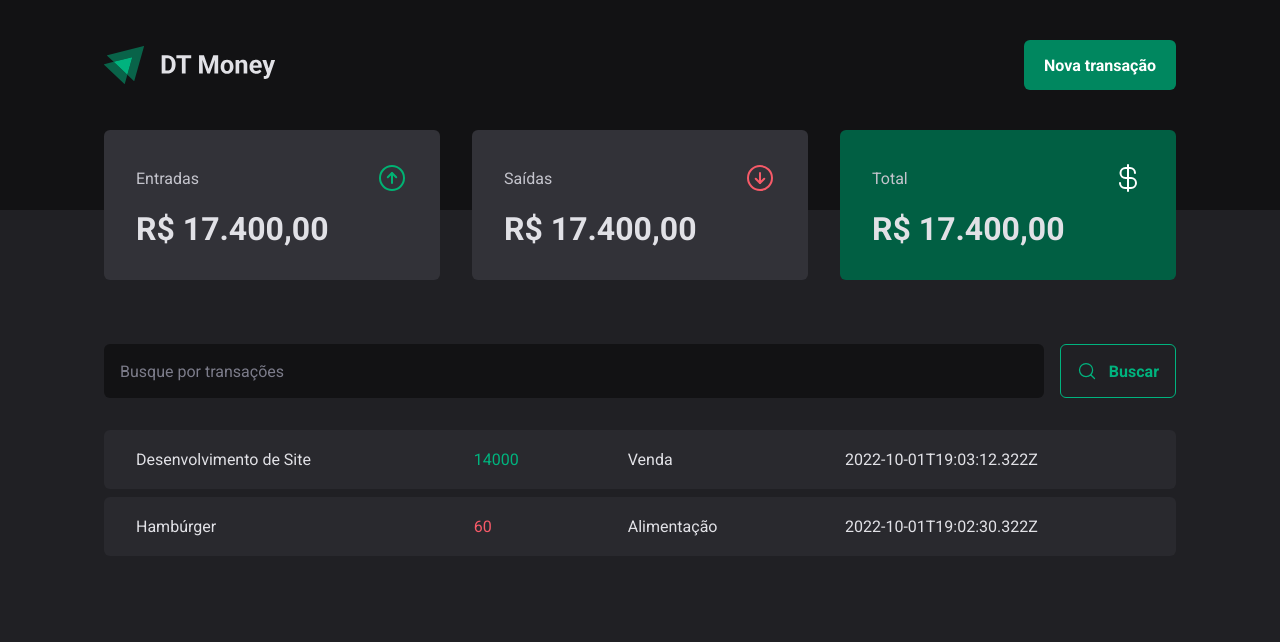
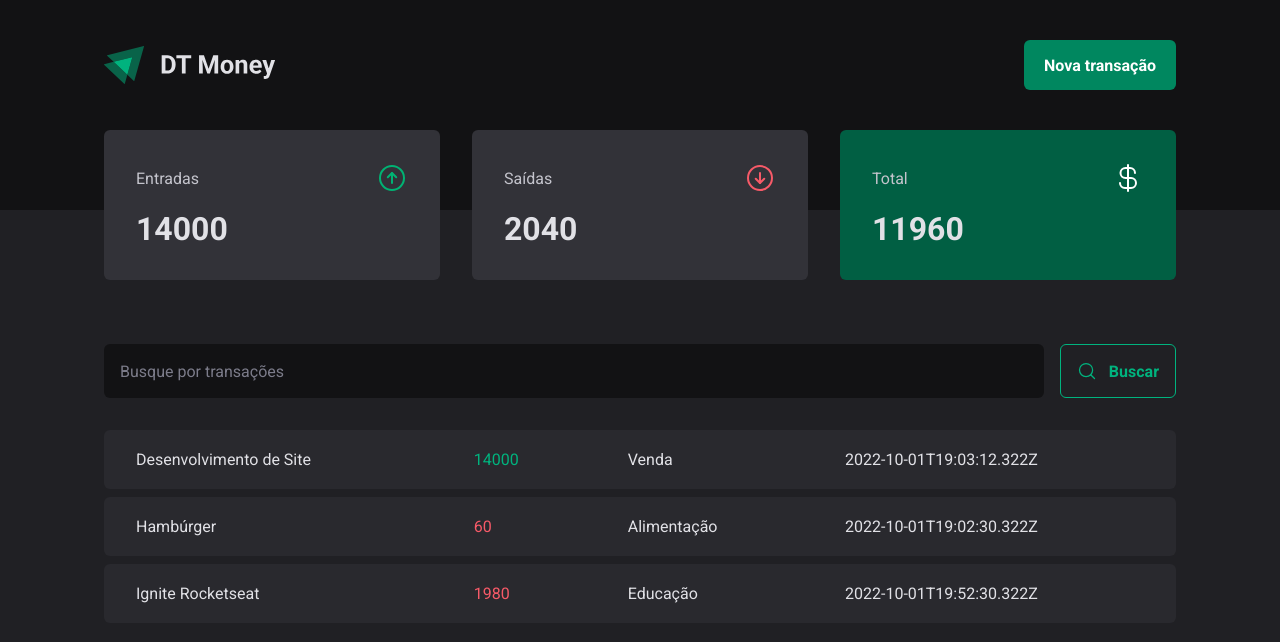
Before and after one commit to JudisP/dt-money, a React (Vite) app: page / in a window 1280 px wide. Shown: the top 642 px of the page. Built offline with nearby package versions, Linux system fonts and the light colour scheme; data requests are answered from the project's data file.

Commit message:
Calculando resumo das transações

```diff
--- a/server.json
+++ b/server.json
@@ -15,6 +15,14 @@
       "category": "Alimentação",
       "price": 60,
       "createdAt": "2022-10-01T19:02:30.322Z"
+    },
+    {
+      "id": 3,
+      "description": "Ignite Rocketseat",
+      "type": "outcome",
+      "category": "Educação",
+      "price": 1980,
+      "createdAt": "2022-10-01T19:52:30.322Z"
     }
   ]
 }
--- a/src/components/Summary/index.tsx
+++ b/src/components/Summary/index.tsx
@@ -5,6 +5,25 @@ import { TransactionsContext } from "../../contexts/TransactionsContext";
 
 export function Summary() {
   const { transactions } = useContext(TransactionsContext)
+
+  const summary = transactions.reduce(
+    (acc, transaction) => {
+      if (transaction.type === 'income') {
+        acc.income += transaction.price;
+        acc.total += transaction.price;
+      } else {
+        acc.outcome += transaction.price;
+        acc.total -= transaction.price;
+      }
+
+      return acc;
+    },
+    {
+      income: 0,
+      outcome: 0,
+      total: 0
+    }
+  )
 
   return (
     <SummaryContainer>
@@ -14,7 +33,7 @@ export function Summary() {
           <ArrowCircleUp size={32} color="#00b373"/>
         </header>
 
-        <strong>R$ 17.400,00</strong>
+        <strong>{summary.income}</strong>
       </SummaryCard>
 
       <SummaryCard>
@@ -23,7 +42,7 @@ export function Summary() {
           <ArrowCircleDown size={32} color="#f75a68"/>
         </header>
 
-        <strong>R$ 17.400,00</strong>
+        <strong>{summary.outcome}</strong>
       </SummaryCard>
 
       <SummaryCard variant="green">
@@ -32,7 +51,7 @@ export function Summary() {
           <CurrencyDollar size={32} color="#fff"/>
         </header>
 
-        <strong>R$ 17.400,00</strong>
+        <strong>{summary.total}</strong>
       </SummaryCard>
     </SummaryContainer>
   )
```
